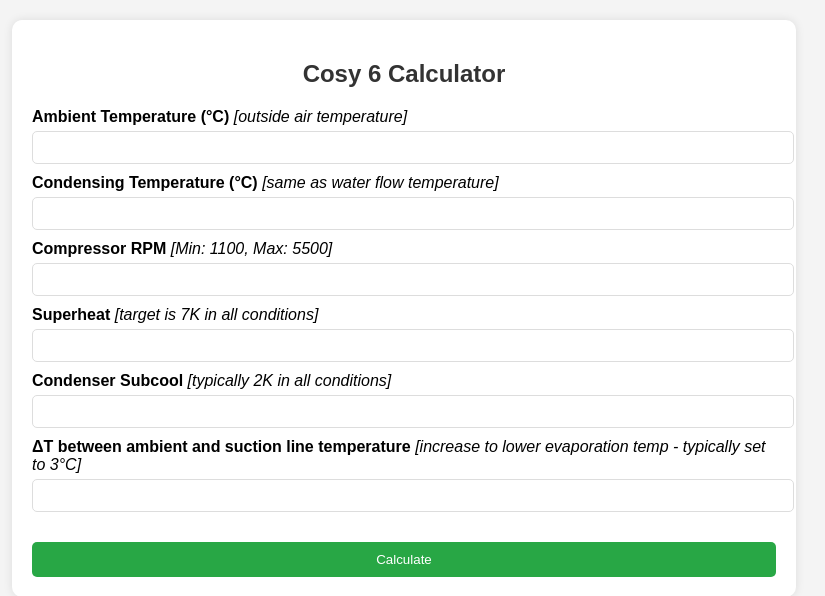
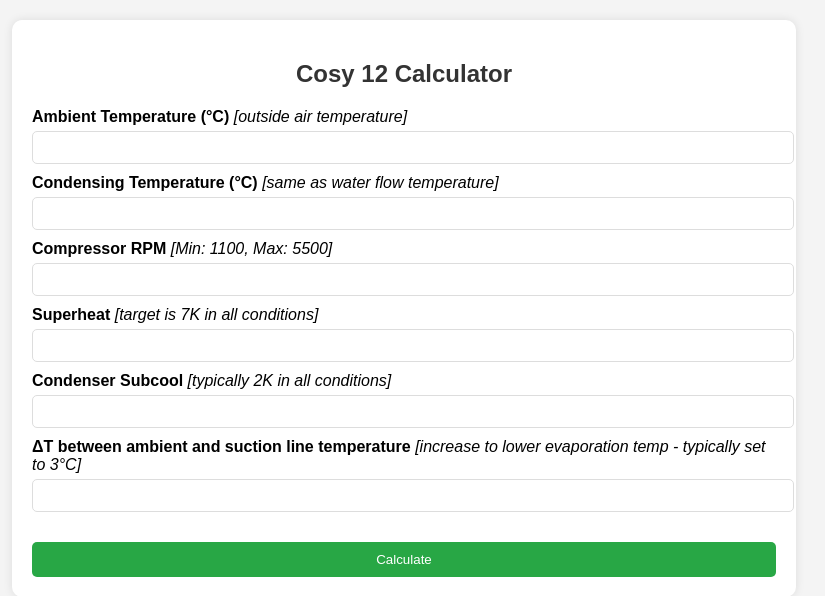
Before and after one commit to dushanplushkoski/Cosy12, a Flask app: page / in a window 1280 px wide. Shown: the top 596 px of the page, without its empty margins (236-1061 px from the left). Run offline with Flask 3, Linux system fonts and the light colour scheme; parts of the project's set-up code (start-up, migrations or seed data) failed here and were passed over.

Commit message:
Update index.html

```diff
--- a/templates/index.html
+++ b/templates/index.html
@@ -3,7 +3,7 @@
 <head>
     <meta charset="UTF-8">
     <meta name="viewport" content="width=device-width, initial-scale=1.0">
-    <title>Cosy 6 Calculator</title>
+    <title>Cosy 12 Calculator</title>
     <script src="https://code.jquery.com/jquery-3.6.0.min.js"></script>
     <style>
         body {
@@ -93,7 +93,7 @@
 </head>
 <body>
     <div class="container">
-        <h2>Cosy 6 Calculator</h2>
+        <h2>Cosy 12 Calculator</h2>
         <form id="calcForm">
             <div class="input-group">
                 <label>Ambient Temperature (°C) <span style="font-weight: normal; font-style: italic;">[outside air temperature]</span></label>
```
